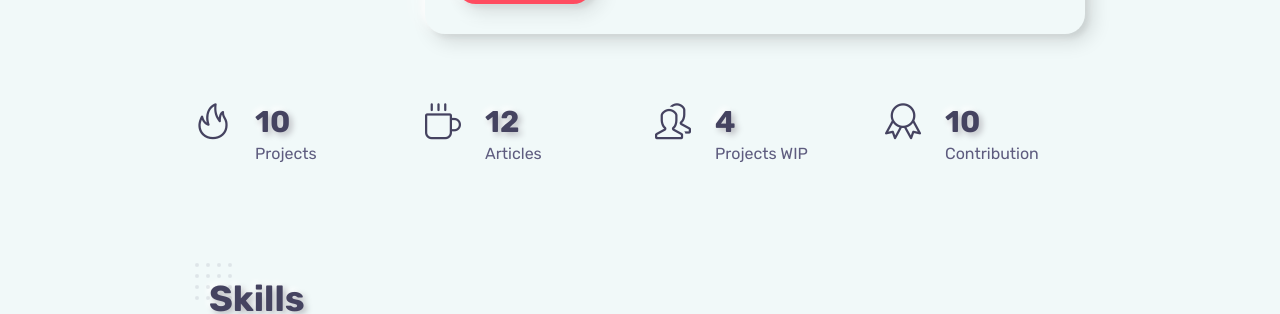
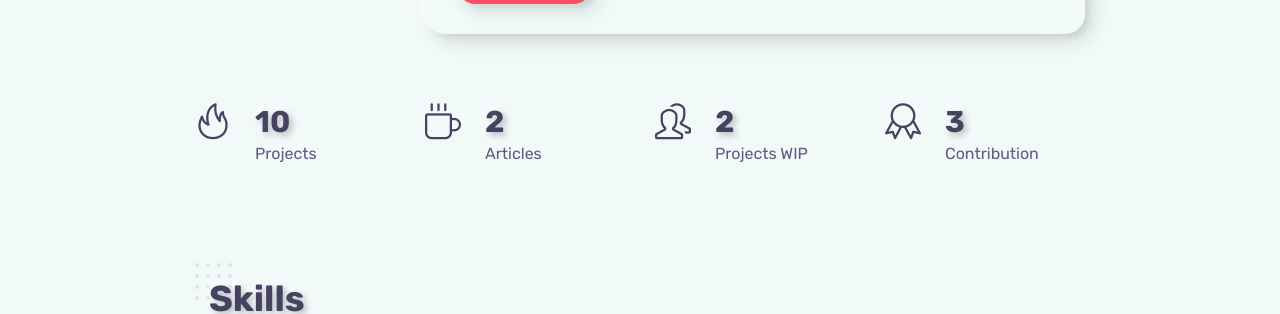
Before and after one commit to primepatel/primepatel.github.io, a Jekyll site: the page built from index.markdown, in a window 1280 px wide and 900 px high, scrolled down 1177 px. Shown: the part 156-470 px from the top of the window. Built offline with Jekyll 4.4.1, drawn with Linux system fonts in a browser that asks for light colours.

Commit message:
some updates

```diff
--- a/_data/section1.yml
+++ b/_data/section1.yml
@@ -24,10 +24,10 @@ stats:
     count: 10
   - title: Articles
     icon: cup
-    count: 12
+    count: 2
   - title: Projects WIP
     icon: people
-    count: 4
+    count: 2
   - title: Contribution
     icon: badge
-    count: 10
+    count: 3
```
